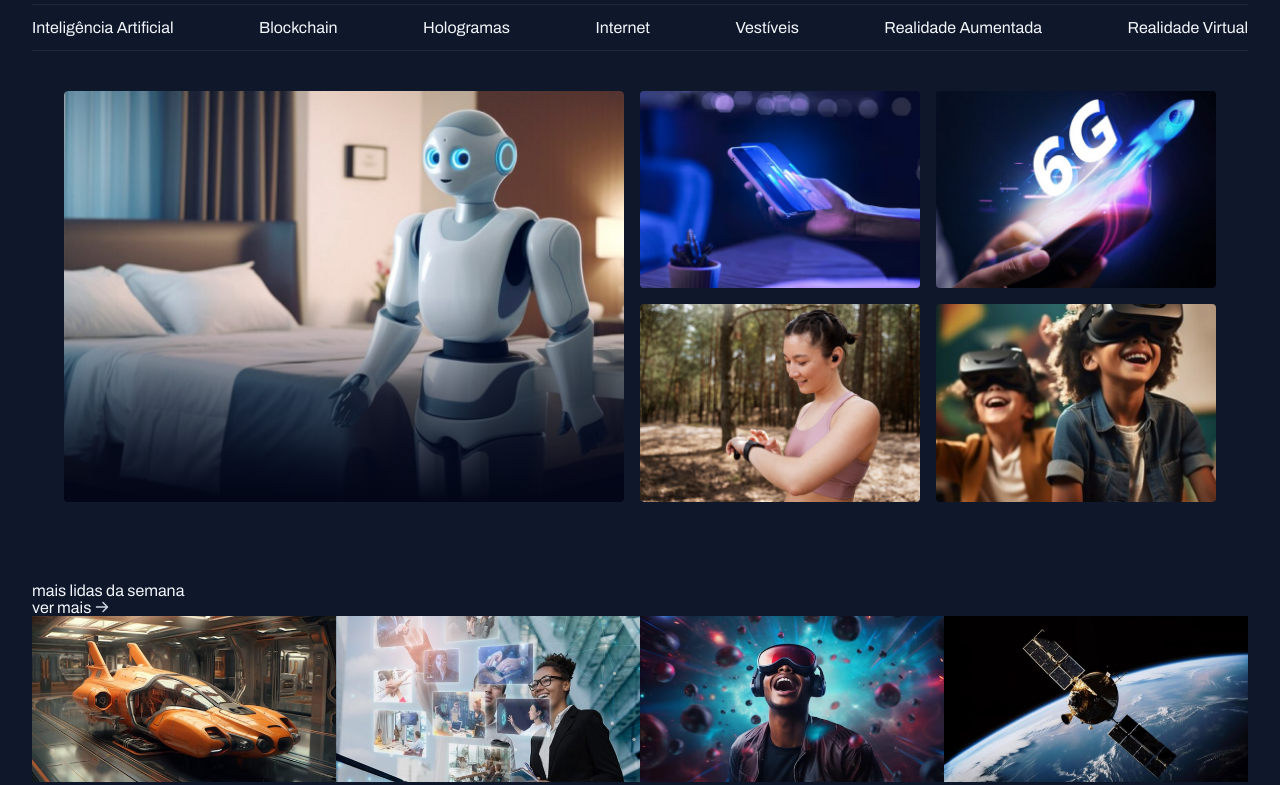
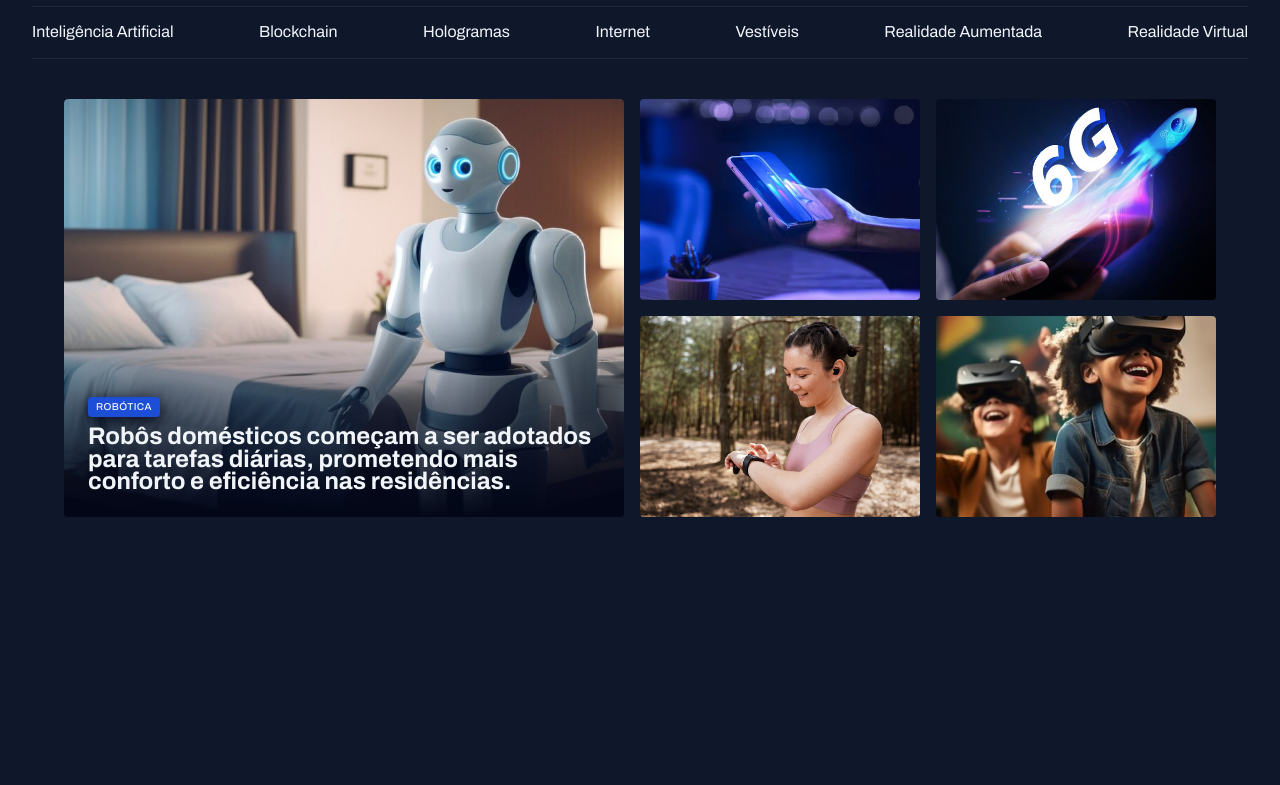
Before and after one commit to lucasgwmes/projeto-2, a plain HTML site: page index.html in a window 1280 px wide. Shown: the part 56-841 px from the top of the page. After the commit the page ends 800 px from the top, so only its background shows below. Drawn offline with Linux system fonts and the light colour scheme.

Commit message:
adjusting content card

```diff
--- a/index.html
+++ b/index.html
@@ -41,9 +41,14 @@
    <main class="container">
     <section id="featured" class="container grid grid-flow-col gap-16">
 
-      <div class="card">
+      <figure class="card">
         <img src="assets/images/Image 01.png" alt="imagem de robô">
-      </div>
+
+        <figcaption>
+          <span class="content-tag">robótica</span>
+          <h2 .text-xl>Robôs domésticos começam a ser adotados para tarefas diárias, prometendo mais conforto e eficiência nas residências.</h2>
+        </figcaption>
+      </figure>
 
       <div class="grid grid-col-2 gap-16 ">
        <div> <img src="assets/images/Image 02.png" alt=""> </div>
@@ -52,26 +57,7 @@
        <div> <img src="assets/images/Image 05.png" alt=""> </div>
       </div>
     </section>
-    <section2 id="top-10" class="grid ">
-      <p>mais lidas da semana</p>
-      <a href="#">ver mais
-        <img src="assets/icons/Vector.svg" alt="">
-      </a>
-      <div class="grid grid-flow-col ">
 
-        <div>
-          <img src="assets/images/Image 06.png" alt="">
-        </div>
-        <div>
-          <img src="assets/images/Image 07.png" alt="">
-        </div>
-        <div>
-        <img src="assets/images/Image 08.png" alt="">
-      </div>
-      <div>
-        <img src="assets/images/Image 09.png" alt="">
-      </div>
-</section2>
    </main>
 </body>
 </html>
--- a/styles/global.css
+++ b/styles/global.css
@@ -20,7 +20,7 @@
   --h2: 800 16px/140% var(--font-family);
   --h3: 800 14px/140% var(--font-family);
   --txt-span: 600 14px/145% var(--font-family);
-  --text: 400 16px/140% var(--font-family)
+  --text: 400 16px/140% var(--font-family);
   --txt-sm: 400 14px/160% var(--font-family);
 
 }
@@ -43,7 +43,7 @@ a{
   color: var(--brand-color-light);
  }
 
- h1 h2 h3 {
+ h1 h2 h3{
   font: inherit;
  }
 
@@ -53,3 +53,15 @@ a{
  main {
   margin-top: 40px;
  }
+
+.content-tag{
+  display: inline-block;
+  background-color: var(--brand-color-dark);
+  padding: 4px 8px;
+  border-radius:4px ;
+  font: 500 10px/1.2 var(--font-family);
+  text-transform: uppercase;
+  letter-spacing: 0.04em;
+  color: var(--text-color-primary);
+  box-shadow: 0px 4px 16px   #020617;
+}
--- a/styles/section.css
+++ b/styles/section.css
@@ -20,18 +20,20 @@
     background: linear-gradient(
       180deg,
       transparent 0%,
-       #020617 100%
-    );
+      #020617 100%
+      );
+    }
+
+    figcaption{
+      position: absolute;
+      bottom: 0;
+      padding: 24px;
+
+      h2{
+        margin-top: 8px;
+      }
+    }
+  }
 
 
 }
-
-section2#top-10{
-  border: solid 1px  var(--stroke-color);
-  border-inline:none ;
-  border-bottom: none;
-  padding-top: 12px;
-
-}
-}
-}
--- a/styles/ultility.css
+++ b/styles/ultility.css
@@ -12,3 +12,15 @@
  .gap-16{
   gap: 16px;
  }
+ .text-2xl{
+  font: var(--h1);
+ }
+ .text-xl{
+  font: var(--h2);
+ }
+ .text-lg{
+  font: var(--h3);
+ }
+ .text-sm{
+  font: var(--txt-sm);
+ }
```
